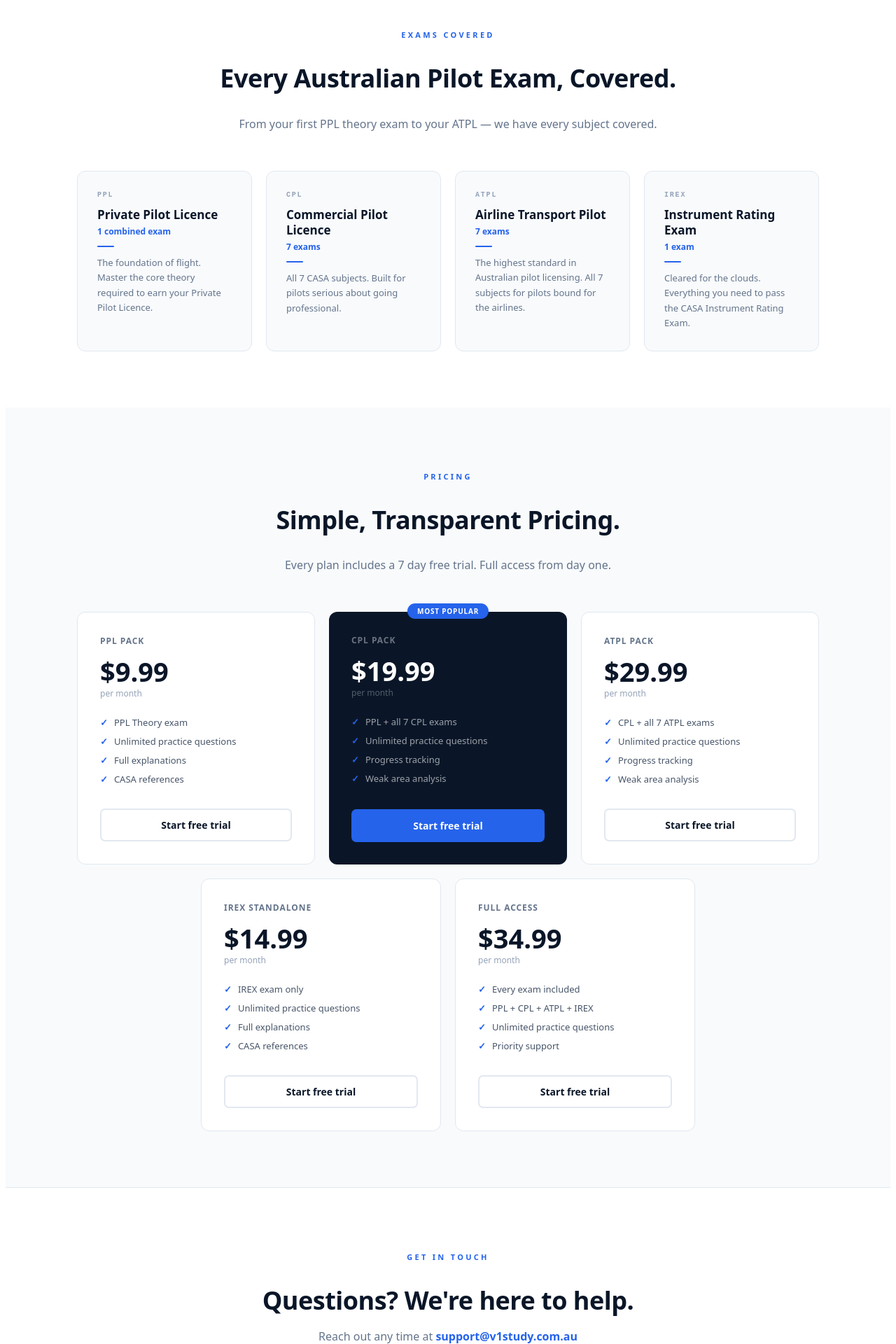
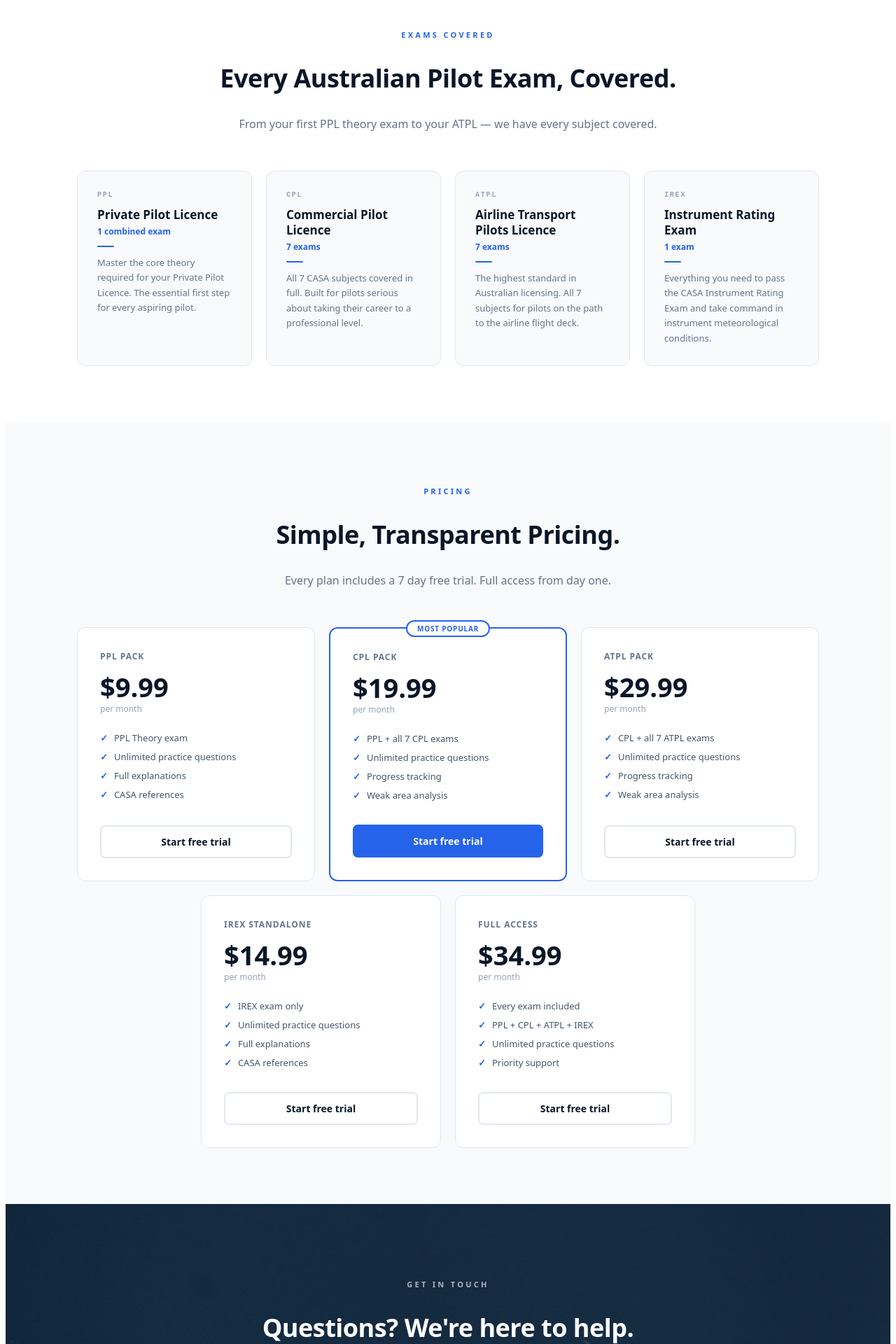
Before and after one commit to daniellongford/V1Study, a Next.js app: page / in a window 1280 px wide. Shown: the part 880-2800 px from the top of the page at 70% size. Built offline with nearby package versions, Linux system fonts and the light colour scheme.

Commit message:
Update page.tsx

```diff
--- a/app/page.tsx
+++ b/app/page.tsx
@@ -51,26 +51,24 @@
             <a href="#exams" style={{ color: '#64748b', textDecoration: 'none', fontSize: '14px' }}>Exams</a>
             <a href="#pricing" style={{ color: '#64748b', textDecoration: 'none', fontSize: '14px' }}>Pricing</a>
             <a href="/login" style={{ color: '#64748b', textDecoration: 'none', fontSize: '14px' }}>Login</a>
-            <a href="/signup" style={{ background: '#2563eb', color: 'white', borderRadius: '7px', padding: '9px 22px', textDecoration: 'none', fontWeight: '600', fontSize: '14px' }}>Start Free Trial</a>
+            <a href="/signup" style={{ color: '#2563eb', textDecoration: 'none', fontSize: '14px', fontWeight: '600' }}>Sign up</a>
           </div>
         </nav>
 
-        {/* HERO */}
+        {/* HERO — full width Sydney Harbour photo */}
         <section style={{ position: 'relative', height: '92vh', minHeight: '600px', display: 'flex', alignItems: 'center', justifyContent: 'center', textAlign: 'center', overflow: 'hidden' }}>
-          {/* Background image */}
-          <div style={{ position: 'absolute', inset: 0, backgroundImage: 'url(/IMG_4488.jpeg)', backgroundSize: 'cover', backgroundPosition: 'center 30%', filter: 'brightness(0.55)' }} />
-          {/* Content */}
+          <div style={{ position: 'absolute', inset: 0, backgroundImage: 'url(/IMG_4488.jpeg)', backgroundSize: 'cover', backgroundPosition: 'center 30%', filter: 'brightness(0.52)' }} />
           <div style={{ position: 'relative', zIndex: 1, padding: '0 2.5rem', maxWidth: '800px' }}>
-            <p style={{ fontSize: '11px', letterSpacing: '0.3em', color: 'rgba(255,255,255,0.7)', marginBottom: '1.25rem', fontWeight: '700', textTransform: 'uppercase' }}>Australia&apos;s Pilot Exam Prep Platform</p>
+            <p style={{ fontSize: '11px', letterSpacing: '0.3em', color: 'rgba(255,255,255,0.65)', marginBottom: '1.25rem', fontWeight: '700', textTransform: 'uppercase' }}>Australia&apos;s Pilot Exam Prep Platform</p>
             <h1 style={{ fontSize: 'clamp(40px, 6vw, 72px)', fontWeight: '800', color: 'white', marginBottom: '1.5rem', lineHeight: 1.05, letterSpacing: '-2px' }}>
               Your Journey to the<br />Flight Deck Starts Here.
             </h1>
-            <p style={{ fontSize: '18px', color: 'rgba(255,255,255,0.75)', maxWidth: '520px', margin: '0 auto 2.5rem', lineHeight: 1.8 }}>
+            <p style={{ fontSize: '18px', color: 'rgba(255,255,255,0.72)', maxWidth: '520px', margin: '0 auto 2.5rem', lineHeight: 1.8 }}>
               Expert-reviewed questions aligned to real CASA references. Every PPL, CPL, ATPL and IREX exam covered.
             </p>
             <div style={{ display: 'flex', gap: '1rem', justifyContent: 'center' }}>
               <a href="/signup" style={{ background: '#2563eb', color: 'white', borderRadius: '7px', padding: '14px 36px', fontSize: '15px', fontWeight: '700', textDecoration: 'none' }}>Start Free Trial</a>
-              <a href="#pricing" style={{ background: 'rgba(255,255,255,0.12)', color: 'white', border: '2px solid rgba(255,255,255,0.35)', borderRadius: '7px', padding: '14px 36px', fontSize: '15px', fontWeight: '600', textDecoration: 'none', backdropFilter: 'blur(4px)' }}>See Pricing</a>
+              <a href="#pricing" style={{ background: 'rgba(255,255,255,0.1)', color: 'white', border: '2px solid rgba(255,255,255,0.3)', borderRadius: '7px', padding: '14px 36px', fontSize: '15px', fontWeight: '600', textDecoration: 'none' }}>See Pricing</a>
             </div>
           </div>
         </section>
@@ -85,18 +83,18 @@
             </div>
             <div style={{ display: 'grid', gridTemplateColumns: 'repeat(4,1fr)', gap: '1.25rem' }}>
               {[
-                { title: 'PPL', full: 'Private Pilot Licence', exams: '1 combined exam', desc: 'The foundation of flight. Master the core theory required to earn your Private Pilot Licence.' },
-                { title: 'CPL', full: 'Commercial Pilot Licence', exams: '7 exams', desc: 'All 7 CASA subjects. Built for pilots serious about going professional.' },
-                { title: 'ATPL', full: 'Airline Transport Pilot', exams: '7 exams', desc: 'The highest standard in Australian pilot licensing. All 7 subjects for pilots bound for the airlines.' },
-                { title: 'IREX', full: 'Instrument Rating Exam', exams: '1 exam', desc: 'Cleared for the clouds. Everything you need to pass the CASA Instrument Rating Exam.' },
+                { title: 'PPL', full: 'Private Pilot Licence', exams: '1 combined exam', desc: 'Master the core theory required for your Private Pilot Licence. The essential first step for every aspiring pilot.' },
+                { title: 'CPL', full: 'Commercial Pilot Licence', exams: '7 exams', desc: 'All 7 CASA subjects covered in full. Built for pilots serious about taking their career to a professional level.' },
+                { title: 'ATPL', full: 'Airline Transport Pilots Licence', exams: '7 exams', desc: 'The highest standard in Australian licensing. All 7 subjects for pilots on the path to the airline flight deck.' },
+                { title: 'IREX', full: 'Instrument Rating Exam', exams: '1 exam', desc: 'Everything you need to pass the CASA Instrument Rating Exam and take command in instrument meteorological conditions.' },
               ].map(function (item) {
                 return (
-                  <div key={item.title} style={{ background: '#f8fafc', borderRadius: '12px', padding: '1.75rem', border: '1px solid #e2e8f0' }}>
+                  <div key={item.title} style={{ background: '#f8fafc', borderRadius: '12px', padding: '1.75rem', border: '1px solid #e2e8f0', display: 'flex', flexDirection: 'column' }}>
                     <div style={{ fontSize: '10px', fontWeight: '700', color: '#94a3b8', letterSpacing: '0.18em', fontFamily: 'monospace', marginBottom: '0.75rem', textTransform: 'uppercase' }}>{item.title}</div>
                     <div style={{ fontSize: '17px', fontWeight: '700', color: '#0a1628', marginBottom: '4px', lineHeight: 1.3 }}>{item.full}</div>
                     <div style={{ fontSize: '12px', color: '#2563eb', fontWeight: '600', marginBottom: '0.75rem' }}>{item.exams}</div>
                     <div style={{ width: '24px', height: '2px', background: '#2563eb', borderRadius: '99px', marginBottom: '0.75rem' }} />
-                    <div style={{ fontSize: '13px', color: '#64748b', lineHeight: 1.65 }}>{item.desc}</div>
+                    <div style={{ fontSize: '13px', color: '#64748b', lineHeight: 1.65, flex: 1 }}>{item.desc}</div>
                   </div>
                 )
               })}
@@ -113,7 +111,6 @@
               <p style={{ fontSize: '16px', color: '#64748b', marginTop: '0.75rem' }}>Every plan includes a 7 day free trial. Full access from day one.</p>
             </div>
 
-            {/* Top 3 */}
             <div style={{ display: 'grid', gridTemplateColumns: 'repeat(3,1fr)', gap: '1.25rem', marginBottom: '1.25rem' }}>
               {[
                 { plan: 'PPL Pack', price: '$9.99', priceId: 'price_1TIP96Cbt27bkqBv9ULJdyTz', features: ['PPL Theory exam', 'Unlimited practice questions', 'Full explanations', 'CASA references'], popular: false },
@@ -121,19 +118,19 @@
                 { plan: 'ATPL Pack', price: '$29.99', priceId: 'price_1TIPAiCbt27bkqBvEItgo0gn', features: ['CPL + all 7 ATPL exams', 'Unlimited practice questions', 'Progress tracking', 'Weak area analysis'], popular: false },
               ].map(function (item) {
                 return (
-                  <div key={item.plan} style={{ background: item.popular ? '#0a1628' : 'white', borderRadius: '12px', padding: '2rem', border: item.popular ? 'none' : '1px solid #e2e8f0', position: 'relative', display: 'flex', flexDirection: 'column' }}>
+                  <div key={item.plan} style={{ background: 'white', borderRadius: '12px', padding: '2rem', border: item.popular ? '2px solid #2563eb' : '1px solid #e2e8f0', position: 'relative', display: 'flex', flexDirection: 'column' }}>
                     {item.popular && (
-                      <div style={{ position: 'absolute', top: '-12px', left: '50%', transform: 'translateX(-50%)', background: '#2563eb', color: 'white', fontSize: '10px', fontWeight: '700', padding: '4px 14px', borderRadius: '99px', whiteSpace: 'nowrap', letterSpacing: '0.08em' }}>MOST POPULAR</div>
+                      <div style={{ position: 'absolute', top: '-12px', left: '50%', transform: 'translateX(-50%)', background: 'white', color: '#2563eb', border: '2px solid #2563eb', fontSize: '10px', fontWeight: '700', padding: '3px 14px', borderRadius: '99px', whiteSpace: 'nowrap', letterSpacing: '0.08em' }}>MOST POPULAR</div>
                     )}
-                    <div style={{ fontSize: '12px', fontWeight: '700', color: item.popular ? 'rgba(255,255,255,0.4)' : '#64748b', marginBottom: '1rem', letterSpacing: '0.08em', textTransform: 'uppercase' }}>{item.plan}</div>
+                    <div style={{ fontSize: '12px', fontWeight: '700', color: '#64748b', marginBottom: '1rem', letterSpacing: '0.08em', textTransform: 'uppercase' }}>{item.plan}</div>
                     <div style={{ display: 'flex', alignItems: 'baseline', gap: '4px', marginBottom: '0.25rem' }}>
-                      <span style={{ fontSize: '38px', fontWeight: '800', color: item.popular ? 'white' : '#0a1628', lineHeight: 1 }}>{item.price}</span>
+                      <span style={{ fontSize: '38px', fontWeight: '800', color: '#0a1628', lineHeight: 1 }}>{item.price}</span>
                     </div>
-                    <div style={{ fontSize: '12px', color: item.popular ? 'rgba(255,255,255,0.3)' : '#94a3b8', marginBottom: '1.5rem' }}>per month</div>
+                    <div style={{ fontSize: '12px', color: '#94a3b8', marginBottom: '1.5rem' }}>per month</div>
                     <div style={{ flex: 1, marginBottom: '1.5rem' }}>
                       {item.features.map(function (f) {
                         return (
-                          <div key={f} style={{ fontSize: '13px', color: item.popular ? 'rgba(255,255,255,0.6)' : '#475569', marginBottom: '9px', display: 'flex', alignItems: 'center', gap: '9px' }}>
+                          <div key={f} style={{ fontSize: '13px', color: '#475569', marginBottom: '9px', display: 'flex', alignItems: 'center', gap: '9px' }}>
                             <span style={{ color: '#2563eb', fontWeight: '800', fontSize: '13px', flexShrink: 0 }}>✓</span>
                             {f}
                           </div>
@@ -148,7 +145,6 @@
               })}
             </div>
 
-            {/* Bottom 2 centred */}
             <div style={{ display: 'grid', gridTemplateColumns: 'repeat(2,1fr)', gap: '1.25rem', maxWidth: '706px', margin: '0 auto' }}>
               {[
                 { plan: 'IREX Standalone', price: '$14.99', priceId: 'price_1TIPDdCbt27bkqBvZzwkYthb', features: ['IREX exam only', 'Unlimited practice questions', 'Full explanations', 'CASA references'] },
@@ -181,13 +177,14 @@
           </div>
         </section>
 
-        {/* CONTACT */}
-        <section style={{ padding: '5rem 2.5rem', background: 'white', borderTop: '1px solid #e2e8f0' }}>
-          <div style={{ maxWidth: '1060px', margin: '0 auto', textAlign: 'center' }}>
-            <p style={{ fontSize: '11px', letterSpacing: '0.3em', color: '#2563eb', marginBottom: '0.75rem', fontWeight: '700', textTransform: 'uppercase' }}>Get in Touch</p>
-            <h2 style={{ fontSize: '36px', fontWeight: '800', color: '#0a1628', letterSpacing: '-0.5px', marginBottom: '1rem' }}>Questions? We&apos;re here to help.</h2>
-            <p style={{ fontSize: '16px', color: '#64748b', marginBottom: '2rem' }}>Reach out any time at <a href="mailto:support@v1study.com.au" style={{ color: '#2563eb', fontWeight: '600', textDecoration: 'none' }}>support@v1study.com.au</a></p>
-            <a href="/contact" style={{ background: '#0a1628', color: 'white', borderRadius: '7px', padding: '13px 36px', textDecoration: 'none', fontWeight: '700', fontSize: '15px', display: 'inline-block' }}>Contact us</a>
+        {/* CONTACT with background image */}
+        <section style={{ position: 'relative', overflow: 'hidden' }}>
+          <div style={{ position: 'absolute', inset: 0, backgroundImage: 'url(/contact-hero.jpg)', backgroundSize: 'cover', backgroundPosition: 'center 40%', filter: 'brightness(0.45)' }} />
+          <div style={{ position: 'relative', zIndex: 1, padding: '6rem 2.5rem', textAlign: 'center' }}>
+            <p style={{ fontSize: '11px', letterSpacing: '0.3em', color: 'rgba(255,255,255,0.65)', marginBottom: '0.75rem', fontWeight: '700', textTransform: 'uppercase' }}>Get in Touch</p>
+            <h2 style={{ fontSize: '36px', fontWeight: '800', color: 'white', letterSpacing: '-0.5px', marginBottom: '1rem' }}>Questions? We&apos;re here to help.</h2>
+            <p style={{ fontSize: '16px', color: 'rgba(255,255,255,0.7)', marginBottom: '2rem' }}>Reach out any time at <a href="mailto:support@v1study.com.au" style={{ color: 'white', fontWeight: '600', textDecoration: 'none' }}>support@v1study.com.au</a></p>
+            <a href="/contact" style={{ background: 'white', color: '#0a1628', borderRadius: '7px', padding: '13px 36px', textDecoration: 'none', fontWeight: '700', fontSize: '15px', display: 'inline-block' }}>Contact us</a>
           </div>
         </section>
 
```
